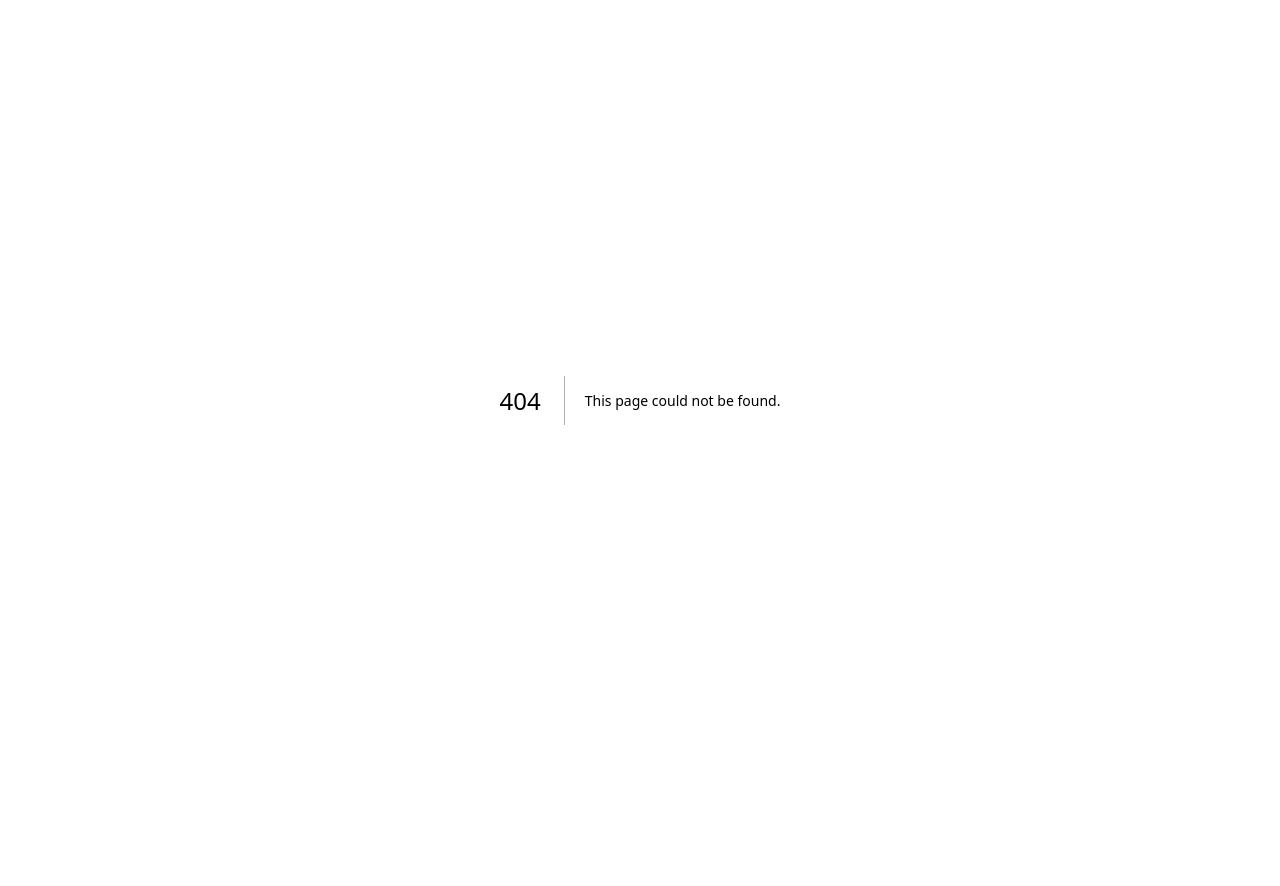
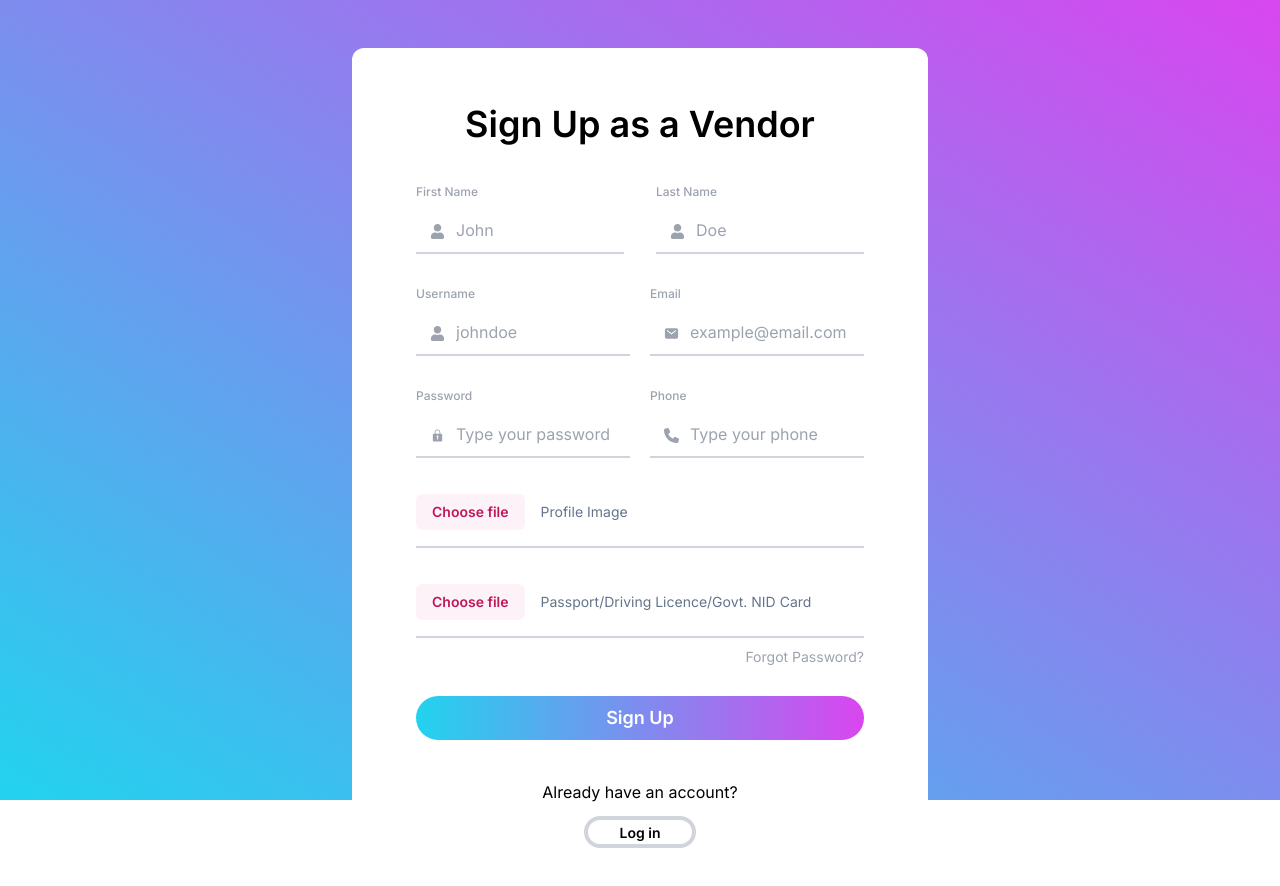
Before and after one commit to shariful10/digiexplo, a Next.js app in the folder frontend/: page /vendor-registration in a window 1280 px wide. Before the commit this address had no page. Shown: the top 886 px of the page. Before the commit the page ends 800 px from the top, so only its background shows below. Built offline with nearby package versions, Linux system fonts and the light colour scheme.

Commit message:
Vendor Sign Up page Implemented

```diff
--- /dev/null
+++ b/frontend/src/app/vendor-registration/page.tsx
@@ -0,0 +1,229 @@
+import React from "react";
+import Link from "next/link";
+import { FaUser } from "react-icons/fa";
+import { IoMail } from "react-icons/io5";
+import { FaPhone } from "react-icons/fa6";
+import { IoIosLock } from "react-icons/io";
+
+const VendorRegistration = () => {
+	return (
+		<div className="md:h-screen bg-gradient-to-tr from-cyan-400 to-fuchsia-500">
+			<div className="py-6 md:py-12 px-5 md:px-10 lg:px-0 flex justify-center items-center">
+				<div className="bg-white px-7 md:px-10 lg:px-16 py-14 rounded-xl w-full max-w-xl">
+					<h2 className="text-2xl xl:text-4xl font-semibold text-center">
+						Sign Up as a Vendor
+					</h2>
+
+					<form className="mt-10 ">
+						<div className="md:flex gap-8">
+							<div className="mb-5 md:mb-8">
+								<label
+									htmlFor="First Name"
+									className="block font-medium text-gray-400 text-xs md:mb-2"
+								>
+									First Name
+								</label>
+								<div className="relative">
+									<div className="absolute inset-y-0 start-0 flex items-center ps-3.5 pointer-events-none text-gray-400">
+										<FaUser size={15} />
+									</div>
+									<input
+										type="text"
+										name="firstName"
+										className="bg-white border-b-2 border-gray-300 text-gray-600 focus:outline-none focus:border-b-gray-400 w-full ps-10 p-2.5  "
+										placeholder="John"
+										required
+									/>
+								</div>
+							</div>
+							<div className="mb-5 md:mb-8">
+								<label
+									htmlFor="Last Name"
+									className="block font-medium text-gray-400 text-xs md:mb-2"
+								>
+									Last Name
+								</label>
+								<div className="relative">
+									<div className="absolute inset-y-0 start-0 flex items-center ps-3.5 pointer-events-none text-gray-400">
+										<FaUser size={15} />
+									</div>
+									<input
+										type="text"
+										name="lastName"
+										className="bg-white border-b-2 border-gray-300 text-gray-600 focus:outline-none focus:border-b-gray-400 w-full ps-10 p-2.5  "
+										placeholder="Doe"
+										required
+									/>
+								</div>
+							</div>
+						</div>
+						<div className="md:flex gap-5">
+							<div className="mb-5 md:mb-8">
+								<label
+									htmlFor="Username"
+									className="block font-medium text-gray-400 text-xs md:mb-2"
+								>
+									Username
+								</label>
+								<div className="relative">
+									<div className="absolute inset-y-0 start-0 flex items-center ps-3.5 pointer-events-none text-gray-400">
+										<FaUser size={15} />
+									</div>
+									<input
+										type="text"
+										name="username"
+										className="bg-white border-b-2 border-gray-300 text-gray-600 focus:outline-none focus:border-b-gray-400 w-full ps-10 p-2.5  "
+										placeholder="johndoe"
+										required
+									/>
+								</div>
+							</div>
+							<div className="mb-5 md:mb-8">
+								<label
+									htmlFor="email"
+									className="block font-medium text-gray-400 text-xs md:mb-2"
+								>
+									Email
+								</label>
+								<div className="relative">
+									<div className="absolute inset-y-0 start-0 flex items-center ps-3.5 pointer-events-none text-gray-400">
+										<IoMail size={15} />
+									</div>
+									<input
+										type="email"
+										name="email"
+										id="email-address-icon"
+										className="bg-white border-b-2 border-gray-300 text-gray-600 focus:outline-none focus:border-b-gray-400 w-full ps-10 p-2.5  "
+										placeholder="example@email.com"
+										required
+									/>
+								</div>
+							</div>
+						</div>
+						<div className="md:flex gap-5">
+							<div className="w-full mb-5">
+								<label
+									htmlFor="password"
+									className="block font-medium text-gray-400 text-xs md:mb-2"
+								>
+									Password
+								</label>
+								<div className="relative">
+									<div className="absolute inset-y-0 start-0 flex items-center ps-3.5 pointer-events-none text-gray-400">
+										<IoIosLock size={15} />
+									</div>
+									<input
+										type="password"
+										name="password"
+										id="password-icon"
+										className="bg-white border-b-2 border-gray-300 text-gray-600 focus:outline-none focus:border-b-gray-400 w-full ps-10 p-2.5  "
+										placeholder="Type your password"
+										required
+									/>
+								</div>
+							</div>
+
+							<div className="w-full mb-5">
+								<label
+									htmlFor="password"
+									className="block font-medium text-gray-400 text-xs md:mb-2"
+								>
+									Phone
+								</label>
+								<div className="relative">
+									<div className="absolute inset-y-0 start-0 flex items-center ps-3.5 pointer-events-none text-gray-400">
+										<FaPhone size={15} />
+									</div>
+									<input
+										type="phone"
+										name="phone"
+										id="phone-icon"
+										className="bg-white border-b-2 border-gray-300 text-gray-600 focus:outline-none focus:border-b-gray-400 w-full ps-10 p-2.5  "
+										placeholder="Type your phone"
+									/>
+								</div>
+							</div>
+						</div>
+
+						{/* File input */}
+						<div className="">
+                     <div className="w-full">
+                        <div className="flex items-center border-b-2 border-gray-300 py-4">
+                           <input
+                              type="file"
+                              name="profileImg"
+                              id="custom-input"
+                              hidden
+                           />
+                           <label
+                              htmlFor="custom-input"
+                              className="block text-sm mr-4 py-2 px-4 rounded-md border-0 font-semibold bg-pink-50 text-pink-700 hover:bg-pink-100 cursor-pointer"
+                           >
+                              Choose file
+                           </label>
+                           <label className="text-sm text-slate-500">
+                              Profile Image
+                           </label>
+                        </div>
+                     </div>
+                     <div className="w-full mt-5">
+                        <div className="flex items-center border-b-2 border-gray-300 py-4">
+                           <input
+                              type="file"
+                              name="profileImg"
+                              id="custom-input"
+                              hidden
+                           />
+                           <label
+                              htmlFor="custom-input"
+                              className="block text-sm mr-4 py-2 px-4 rounded-md border-0 font-semibold bg-pink-50 text-pink-700 hover:bg-pink-100 cursor-pointer"
+                           >
+                              Choose file
+                           </label>
+                           <label className="text-sm text-slate-500">
+                              Passport/Driving Licence/Govt. NID Card
+                           </label>
+                        </div>
+                     </div>
+                  </div>
+
+						{/* File input End */}
+
+						<div className="text-right mt-1.5">
+							<Link
+								href="/"
+								className="text-gray-400 text-sm hover:underline hover:text-blue-600 hover:font-medium duration-300"
+							>
+								Forgot Password?
+							</Link>
+						</div>
+						<div className="mt-7">
+							<button
+								type="submit"
+								className="bg-gradient-to-r from-cyan-400 to-fuchsia-500 hover:bg-gradient-to-r hover:from-fuchsia-500 hover:to-cyan-400 rounded-full py-2 px-8 w-full text-lg font-semibold text-white transition-colors duration-500"
+							>
+								Sign Up
+							</button>
+						</div>
+
+						<div className="text-center mt-10 space-y-3">
+							<p>Already have an account?</p>
+							<div className="outline outline-4 outline-gray-300 hover:outline-0 -outline-offset-4 hover:bg-gradient-to-r hover:from-fuchsia-500 hover:to-cyan-400 group p-1 flex justify-center items-center w-fit mx-auto rounded-full">
+								<div className="w-full h-full bg-white rounded-full">
+									<Link
+										href="/login"
+										className="rounded-full py-1 px-8 text-sm font-semibold transition-colors duration-500 "
+									>
+										Log in
+									</Link>
+								</div>
+							</div>
+						</div>
+					</form>
+				</div>
+			</div>
+		</div>
+	);
+};
+
+export default VendorRegistration;
--- a/frontend/src/components/Footer/Footer.tsx
+++ b/frontend/src/components/Footer/Footer.tsx
@@ -42,7 +42,7 @@ const Footer = () => {
 								<h4 className="text-2xl font-semibold mb-5">
 									Want to contribute?
 								</h4>
-								<Link href="#">
+								<Link href="/vendor-registration">
 									<button className="bg-primary hover:bg-[#316dce] transition-all ease-in-out duration-500 py-2 px-5 rounded-lg font-semibold text-white">
 										Became a Vendor
 									</button>
```
